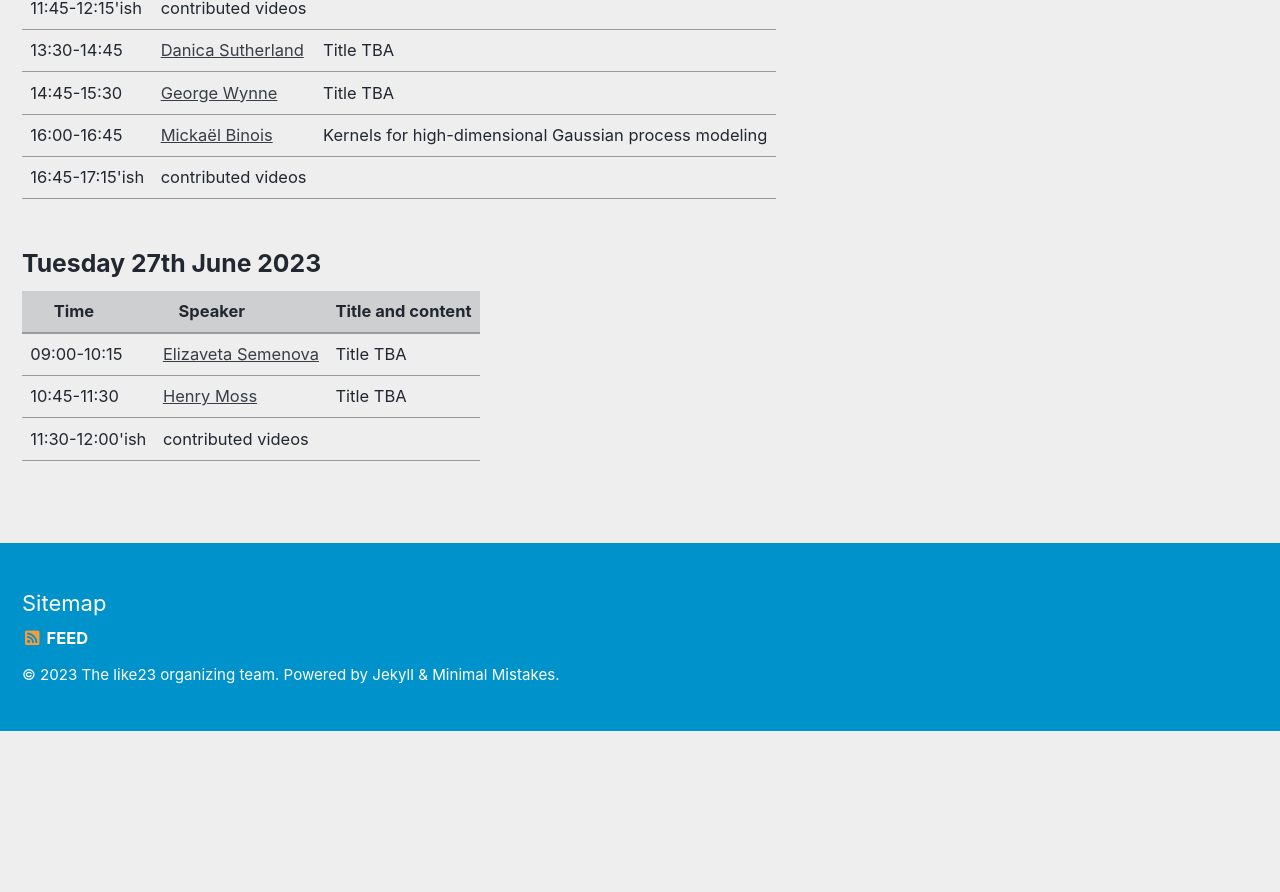
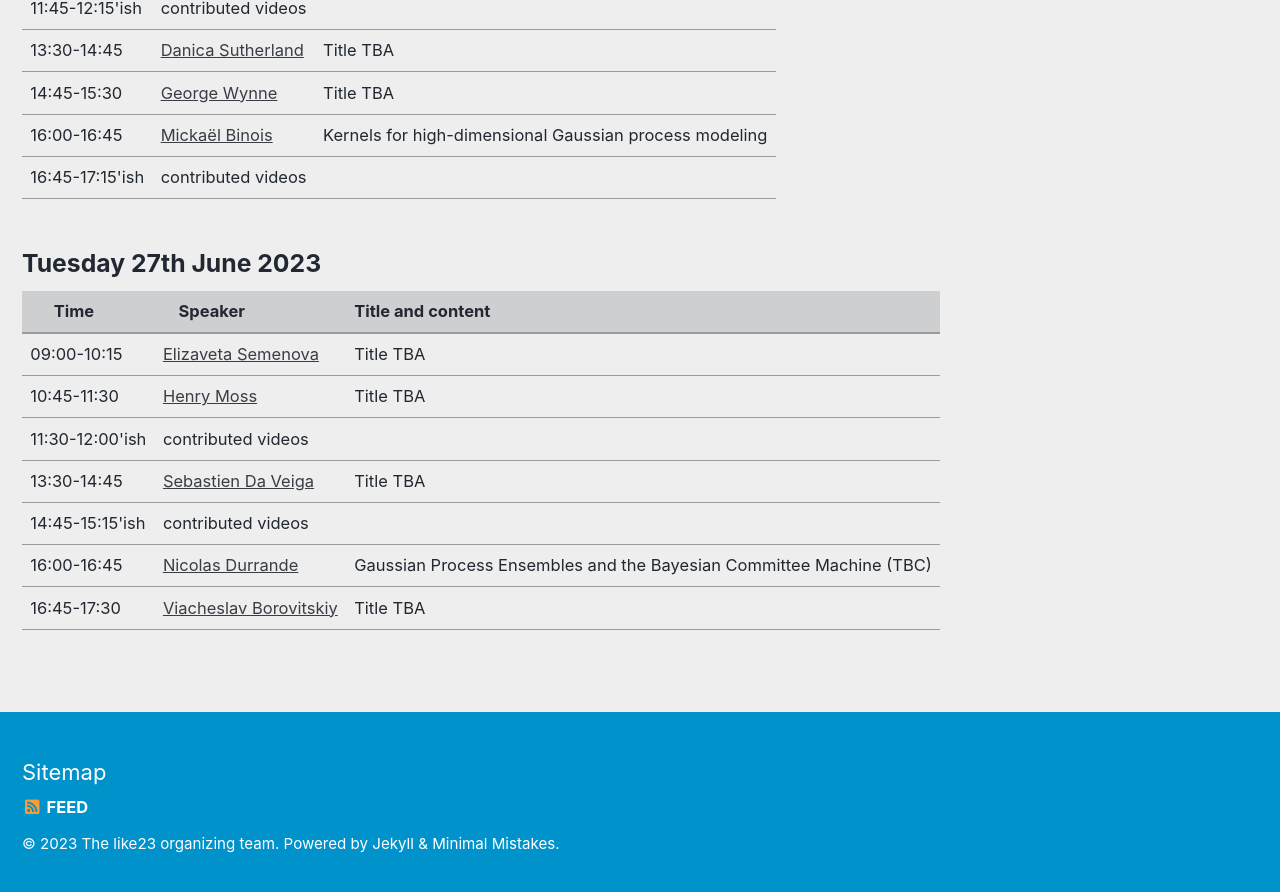
Before and after one commit to LIKE23-Bern/LIKE23-Bern.github.io, a Jekyll site: the page built from _pages/program.md, in a window 1280 px wide and 900 px high, scrolled down 787 px. Shown: the top 892 px of the window. Built offline with Jekyll 4.4.1, drawn with Linux system fonts in a browser that asks for light colours; cached includes are drawn as plain includes; before the commit the page ends 1518 px from its top, so only the background shows below that.

Commit message:
Update program.md

```diff
--- a/_pages/program.md
+++ b/_pages/program.md
@@ -72,7 +72,7 @@ header:
 		    <a href="https://georgewynne.github.io/" target="_blank"> George Wynne</a>
 		</td>
 		<td>
-				   Title TBA
+		    Title TBA
 	    </td>
 	</tr>
     <tr>
@@ -131,6 +131,40 @@ header:
 		</td>
 		<td>
 	    </td>
+	</tr><tr>
+		<td> 13:30-14:45 </td>
+		<td>
+		    <a href="https://ensai.fr/en/equipe/da-veiga-sebastien/" target="_blank"> Sebastien Da Veiga </a>
+		</td>
+		<td>
+		   Title TBA
+	    </td>
+	</tr>
+    <tr>
+		<td> 14:45-15:15'ish </td>
+		<td>
+		    contributed videos
+		</td>
+		<td>
+	    </td>
+	</tr>
+    <tr>
+		<td> 16:00-16:45 </td>
+		<td>
+		    <a href="https://sites.google.com/site/nicolasdurrandehomepage/" target="_blank"> Nicolas Durrande </a>
+		</td>
+		<td>
+		    Gaussian Process Ensembles and the Bayesian Committee Machine (TBC)
+	    </td>
+	</tr>
+    <tr>
+		<td> 16:45-17:30 </td>
+		<td>
+		    <a href="https://vab.im/" target="_blank">Viacheslav Borovitskiy</a>
+		</td>
+		<td>
+	        Title TBA
+	    </td>
 	</tr>
 </tbody>
 </table>
```
